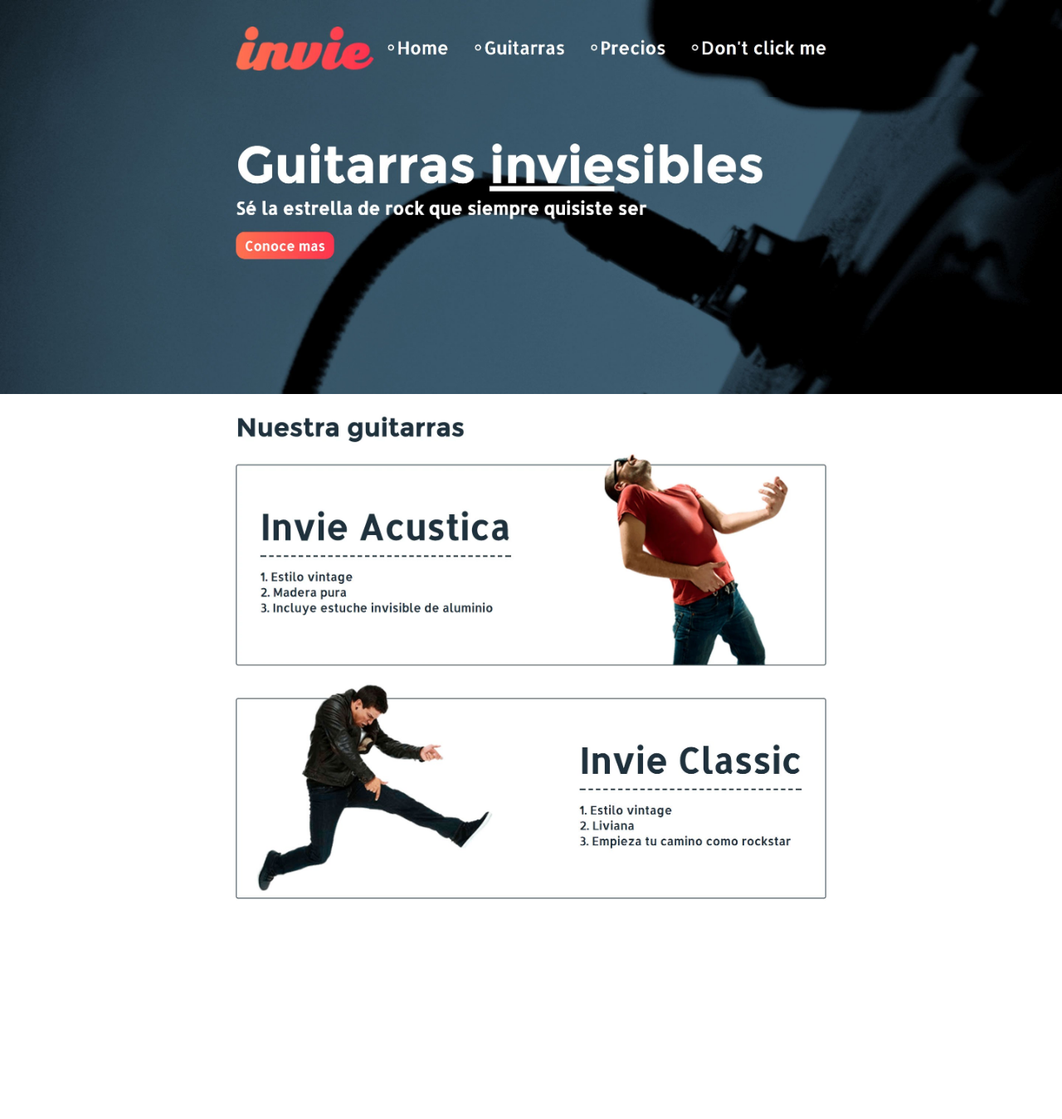
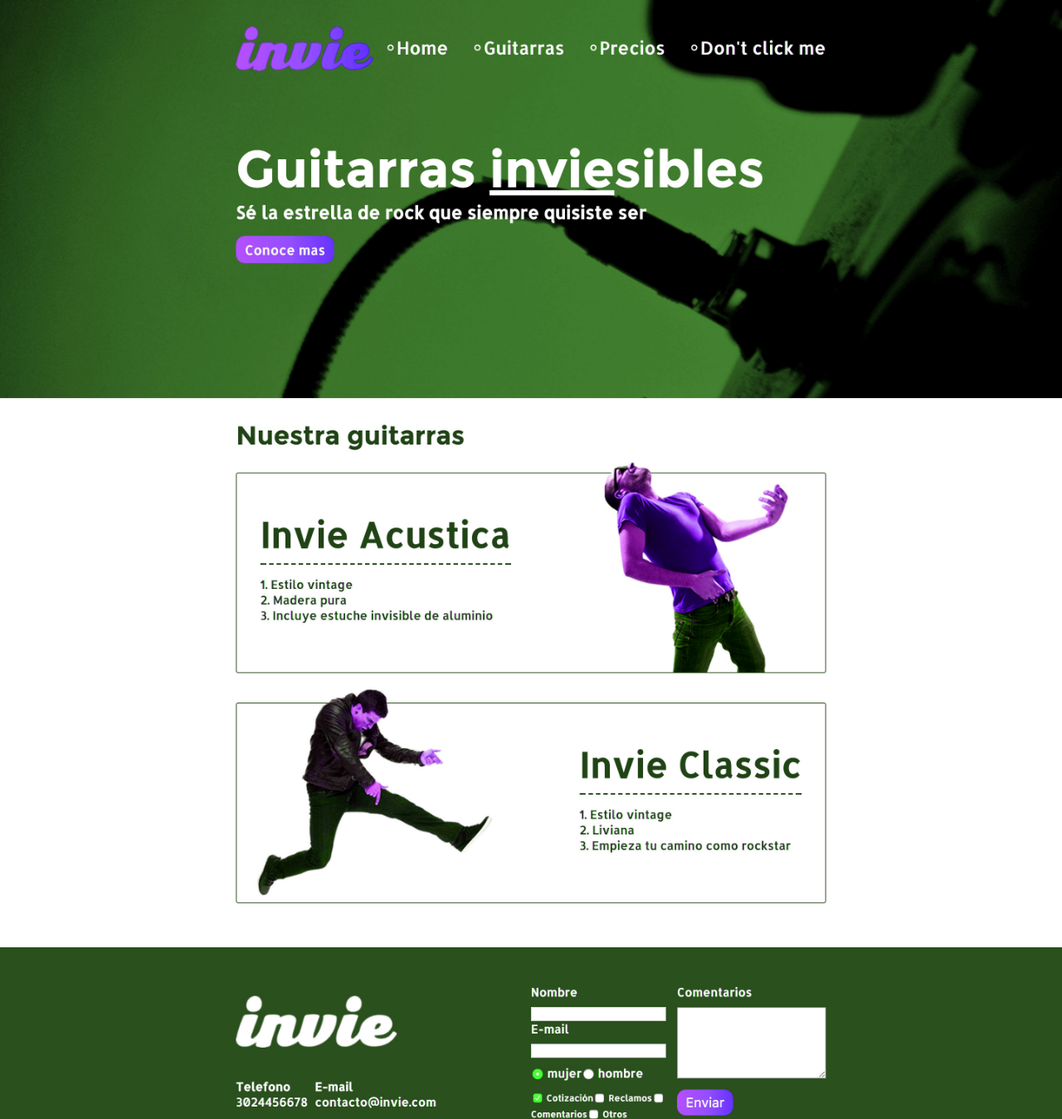
Before and after one commit to david7romeroe/invie-scope, a plain HTML site: page index.html in a window 1280 px wide. Shown: the whole page at 83% size. Before the commit the page ends 1129 px from the top, so only its background shows below. Drawn offline with Linux system fonts and the light colour scheme.

Commit message:
nueva version

```diff
--- a/index.html
+++ b/index.html
@@ -18,10 +18,6 @@
 </style>
 </head>
 <body>
-    <img src="img/header.webp" alt="header">
-    <img src="img/hero.webp" alt="hero">
-    <img src="img/acustica.webp" alt="acustica">
-    <img src="img/clasica.webp" alt="clasica">
-
+ <img src="img/nueva-version.webp" alt="nueva-version">
 </body>
 </html>
```
Also changed, not shown: img/nueva-version.webp (added).
